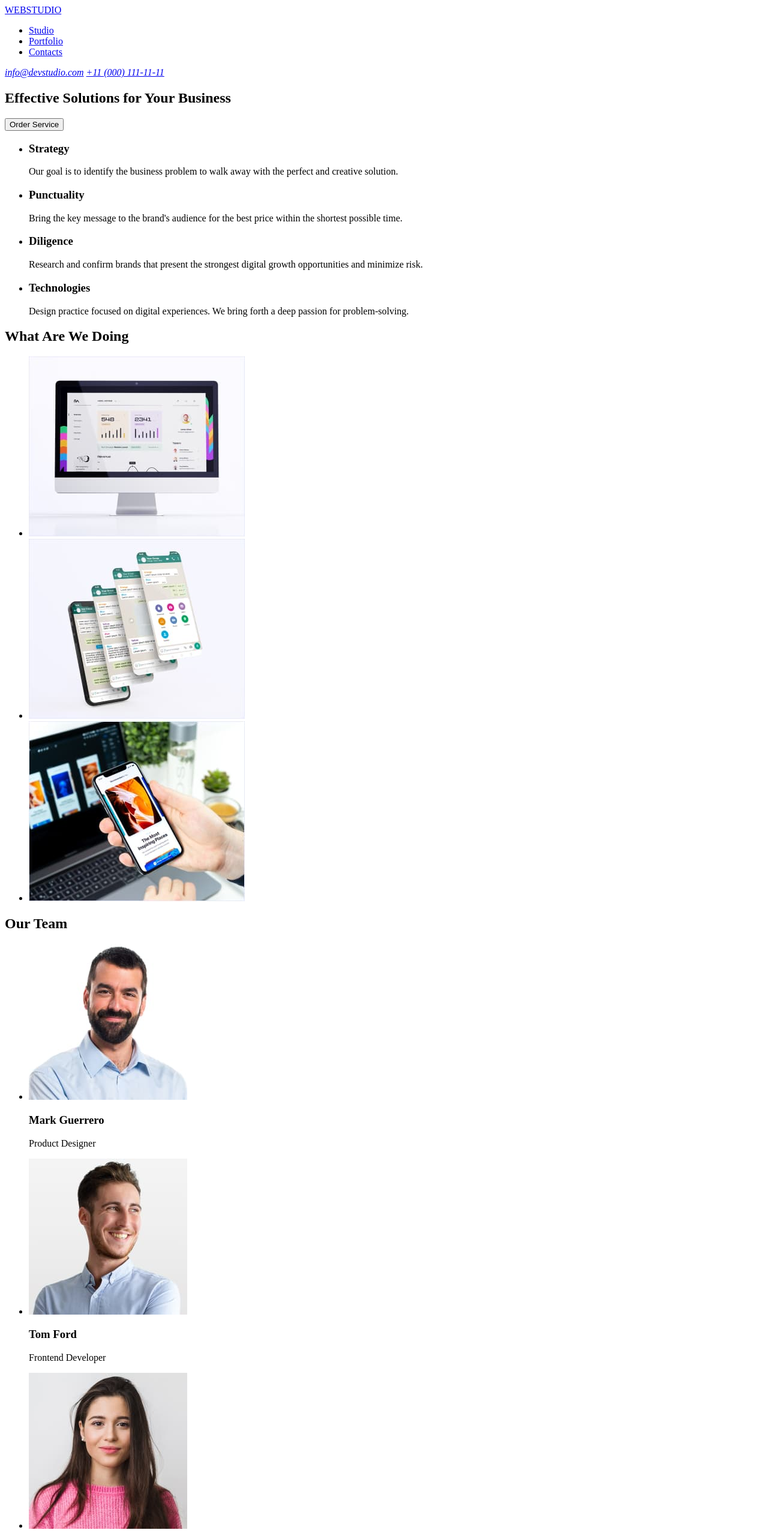
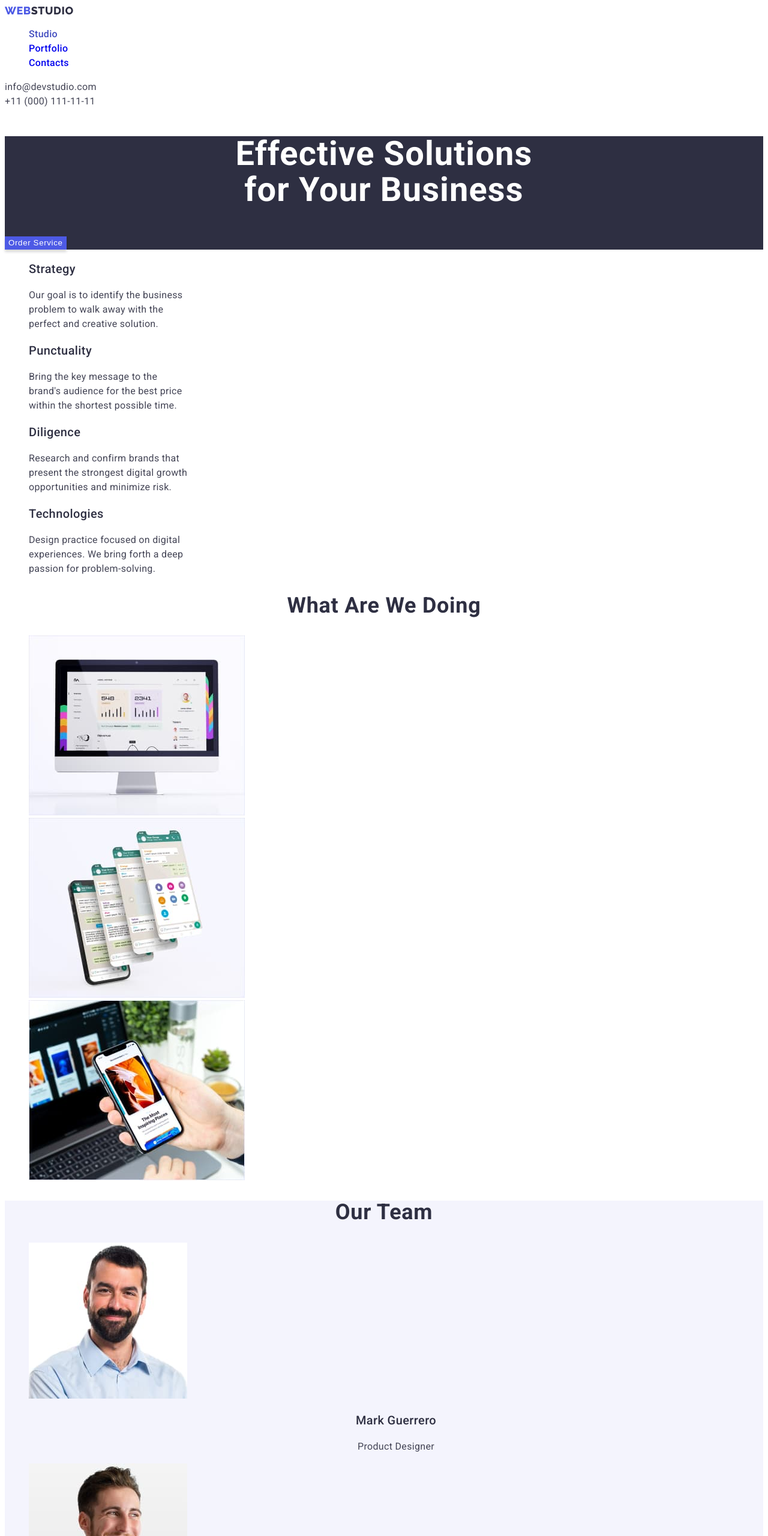
Before and after one commit to Rich-Bituin/goit-markup-hw-02, a plain HTML site: page index.html in a window 1280 px wide. Shown: the top 2560 px of the page at 60% size. Drawn offline with Linux system fonts and the light colour scheme.

Commit message:
Adding css styles to texts and buttons

```diff
--- /dev/null
+++ b/css/styles.css
@@ -0,0 +1,183 @@
+:root {
+  --color-iris: #4d5ae5;
+  --color-navy-blue: #2e2f42;
+  --color-ocean: #404bbf;
+  --color-slate: #434455;
+  --color-white: #ffffff;
+  --color-cloud: #f4f4fd;
+  --color-cornflower: #e7e9fc;
+}
+
+body {
+  font-family: 'roboto', sans-serif;
+  color: var(--color-navy-blue);
+  list-style: none;
+}
+
+ul {
+  list-style: none;
+}
+
+a {
+  text-decoration: none;
+  display: block;
+  font-style: normal;
+  font-size: 16px;
+  line-height: 150%;
+  letter-spacing: 0.32px;
+}
+
+a:visited {
+  color: inherit;
+}
+
+a:hover,
+a:focus {
+  color: var(--color-ocean);
+}
+
+.logo {
+  font-family: 'raleway', sans-serif;
+  text-transform: uppercase;
+  font-size: 18px;
+  line-height: 116.667%;
+  letter-spacing: 0.54px;
+}
+
+.logo-web {
+  color: var(--color-iris);
+}
+
+.logo-studio {
+  color: var(--color-navy-blue);
+}
+
+.header-nav-list {
+  color: var(--color-navy-blue);
+  font-weight: 500;
+}
+
+.header-nav-list-link.active {
+  color: var(--color-ocean);
+}
+
+.header-address-mail,
+.header-address-tel {
+  color: var(--color-slate);
+}
+
+.hero {
+  background-color: var(--color-navy-blue);
+}
+
+.hero-header {
+  color: var(--color-white);
+  font-size: 56px;
+  line-height: 107.143%;
+  font-weight: 700;
+  letter-spacing: 1.12px;
+  text-align: center;
+}
+
+.hero-button {
+  font-weight: 500;
+  line-height: 150%;
+  letter-spacing: 0.64px;
+  background: var(--color-iris);
+  color: var(--color-white);
+  box-shadow: 0px 4px 4px 0px rgba(0, 0, 0, 0.15);
+  border: none;
+}
+
+.hero-button:focus,
+.hero-button:hover {
+  background: var(--color-ocean);
+  cursor: pointer;
+}
+
+.features-list-item {
+  color: var(--color-navy-blue);
+  font-size: 20px;
+  font-weight: 500;
+  line-height: 120%;
+  letter-spacing: 0.4px;
+}
+
+.features-list-item-definition {
+  color: var(--color-slate);
+  font-size: 16px;
+  line-height: 150%;
+  letter-spacing: 0.32px;
+}
+
+.services,
+.team {
+  color: var(--color-navy-blue);
+  text-align: center;
+  font-size: 36px;
+  font-weight: 700;
+  line-height: 111.111%;
+  letter-spacing: 0.72px;
+  text-transform: capitalize;
+}
+
+.team-section {
+  background-color: var(--color-cloud);
+}
+
+.team-list-items-header {
+  color: var(--color-navy-blue);
+  text-align: center;
+  font-size: 20px;
+  font-weight: 500;
+  line-height: 120%;
+  letter-spacing: 0.4px;
+}
+
+.team-list-items-description {
+  color: var(--color-slate);
+  text-align: center;
+  font-size: 16px;
+  line-height: 150%;
+  letter-spacing: 0.32px;
+}
+
+.footer {
+  background-color: var(--color-navy-blue);
+}
+
+.footer-logo {
+  color: var(--color-white);
+}
+
+.footer-logo-description {
+  color: var(--color-white);
+  font-size: 16px;
+  line-height: 150%;
+  letter-spacing: 0.32px;
+}
+
+.filter-button-list {
+  color: var(--color-iris);
+  background: var(--color-cloud);
+  border: 1px solid var(--color-cornflower);
+  font-size: 16px;
+  font-weight: 500;
+  line-height: 150%;
+  letter-spacing: 0.64px;
+}
+
+.porfolio-selection-list-items-header {
+  color: var(--color-navy-blue);
+  font-size: 20px;
+  font-weight: 500;
+  line-height: 120%;
+  letter-spacing: 0.4px;
+}
+
+.porfolio-selection-list-items-description {
+  color: var(--color-slate);
+  font-size: 16px;
+  line-height: 150%;
+  letter-spacing: 0.32px;
+}
--- a/index.html
+++ b/index.html
@@ -6,18 +6,29 @@
   <meta http-equiv="X-UA-Compatible" content="IE=edge">
   <meta name="viewport" content="width=device-width, initial-scale=1.0">
   <title>Studio</title>
+
+  <link rel="preconnect" href="https://fonts.googleapis.com">
+  <link rel="preconnect" href="https://fonts.gstatic.com" crossorigin>
+  <link href="https://fonts.googleapis.com/css2?family=Raleway:wght@800&family=Roboto:wght@400;500;700;900&display=swap"
+    rel="stylesheet">
+
+  <link rel="stylesheet" href="css/styles.css">
 </head>
 
 <body>
   <header>
     <nav class="header-nav">
-      <a class="header-logo" href="#link">WEBSTUDIO</a>
+      <a class="logo" href="#link"><span class="logo-web">Web</span><span class="logo-studio">Studio</span></a>
       <ul>
-        <li class="header-nav-list"><a class="header-nav-list-studio" href="/goit-markup-hw-02/index.html">Studio</a>
+        <li class="header-nav-list">
+          <a class="header-nav-list-link active" href="/goit-markup-hw-02/index.html">Studio</a>
         </li>
-        <li class="header-nav-list"><a class="header-nav-list-portfolio"
-            href="/goit-markup-hw-02/portfolio.html">Portfolio</a></li>
-        <li class="header-nav-list"><a class="header-nav-list-contacts" href="#contacts">Contacts</a></li>
+        <li class="header-nav-list">
+          <a class="header-nav-list-link" href="/goit-markup-hw-02/portfolio.html">Portfolio</a>
+        </li>
+        <li class="header-nav-list">
+          <a class="header-nav-list-link" href="#contacts">Contacts</a>
+        </li>
       </ul>
     </nav>
     <address class="header-address">
@@ -29,36 +40,38 @@
   <main>
     <!--Section 1 : Hero Section-->
     <section class="hero">
-      <h1 class="hero-header">Effective Solutions for Your Business</h1>
+      <h1 class="hero-header">Effective Solutions<br />for Your Business</h1>
       <button class="hero-button" type="button">Order Service</button>
     </section>
 
     <!--Section 2 : Features Section-->
-    <section>
+    <section class="features-section">
       <h2 hidden>Features</h2>
       <ul class="features">
         <li class="features-list">
-          <h3 class="features-list-strategy">Strategy</h3>
-          <p>
-            Our goal is to identify the business problem to walk away with the perfect and creative solution.
+          <h3 class="features-list-item">Strategy</h3>
+          <p class="features-list-item-definition">
+            Our goal is to identify the business<br />problem to walk away with the<br />perfect and creative solution.
           </p>
         </li>
         <li class="features-list">
-          <h3 class="features-list-punctuality">Punctuality</h3>
-          <p>
-            Bring the key message to the brand's audience for the best price within the shortest possible time.
+          <h3 class="features-list-item">Punctuality</h3>
+          <p class="features-list-item-definition">
+            Bring the key message to the<br />brand's audience for the best price<br />within the shortest possible
+            time.
           </p>
         </li>
         <li class="features-list">
-          <h3 class="features-list-diligence">Diligence</h3>
-          <p>
-            Research and confirm brands that present the strongest digital growth opportunities and minimize risk.
+          <h3 class="features-list-item">Diligence</h3>
+          <p class="features-list-item-definition">
+            Research and confirm brands that<br />present the strongest digital growth<br />opportunities and minimize
+            risk.
           </p>
         </li>
         <li class="features-list">
-          <h3 class="features-list-technologies">Technologies</h3>
-          <p>
-            Design practice focused on digital experiences. We bring forth a deep passion for
+          <h3 class="features-list-item">Technologies</h3>
+          <p class="features-list-item-definition">
+            Design practice focused on digital<br />experiences. We bring forth a deep<br />passion for
             problem-solving.
           </p>
         </li>
@@ -66,8 +79,8 @@
     </section>
 
     <!--Section 3 : What are we doing section-->
-    <section>
-      <h2 class="services">What Are We Doing</h2>
+    <section class="services-section">
+      <h2 class="services">What are we doing</h2>
       <ul class="services-list">
         <li class="services-list-items">
           <img src="images/sample-webpage.jpg" alt="sample-webpage" width="360">
@@ -82,37 +95,37 @@
     </section>
 
     <!--Section 4 : Our team section-->
-    <section>
+    <section class="team-section">
       <h2 class="team">Our Team</h2>
       <ul class="team-list">
         <li class="team-list-items">
           <img src="images/mark-guerrero.jpg" alt="Mark Guerrero picture" width="264">
-          <h3 class="team-list-items-mark">Mark Guerrero</h3>
-          <p>Product Designer</p>
+          <h3 class="team-list-items-header">Mark Guerrero</h3>
+          <p class="team-list-items-description">Product Designer</p>
         </li>
         <li class="team-list-items">
           <img src="images/tom-ford.jpg" alt="Tom Ford picture" width="264">
-          <h3 class="team-list-items-tom">Tom Ford</h3>
-          <p>Frontend Developer</p>
+          <h3 class="team-list-items-header">Tom Ford</h3>
+          <p class="team-list-items-description">Frontend Developer</p>
         </li>
         <li class="team-list-items">
           <img src="images/camila-garcia.jpg" alt="Camila Garcia picture" width="264">
-          <h3 class="team-list-items-camila">Camila Garcia</h3>
-          <p>Marketing</p>
+          <h3 class="team-list-items-header">Camila Garcia</h3>
+          <p class="team-list-items-description">Marketing</p>
         </li>
         <li class="team-list-items">
           <img src="images/daniel-wilson.jpg" alt="Daniel Wilson picture" width="264">
-          <h3 class="team-list-items-daniel">Daniel Wilson</h3>
-          <p>UI Designer</p>
+          <h3 class="team-list-items-header">Daniel Wilson</h3>
+          <p class="team-list-items-description">UI Designer</p>
         </li>
       </ul>
     </section>
   </main>
 
-  <footer>
-    <a class="footer-logo" href="#link">WEBSTUDIO</a>
+  <footer class="footer">
+    <a class="logo" href="#link"><span class="logo-web">Web</span><span class="footer-logo">Studio</span></a>
     <p class="footer-logo-description">
-      Increase the flow of customers and sales for your business with digital marketing & growth solutions.
+      Increase the flow of customers and<br />sales for your business with digital<br />marketing & growth solutions.
     </p>
   </footer>
 </body>
```
Also changed, not shown: portfolio.html (+48 -35 lines).
